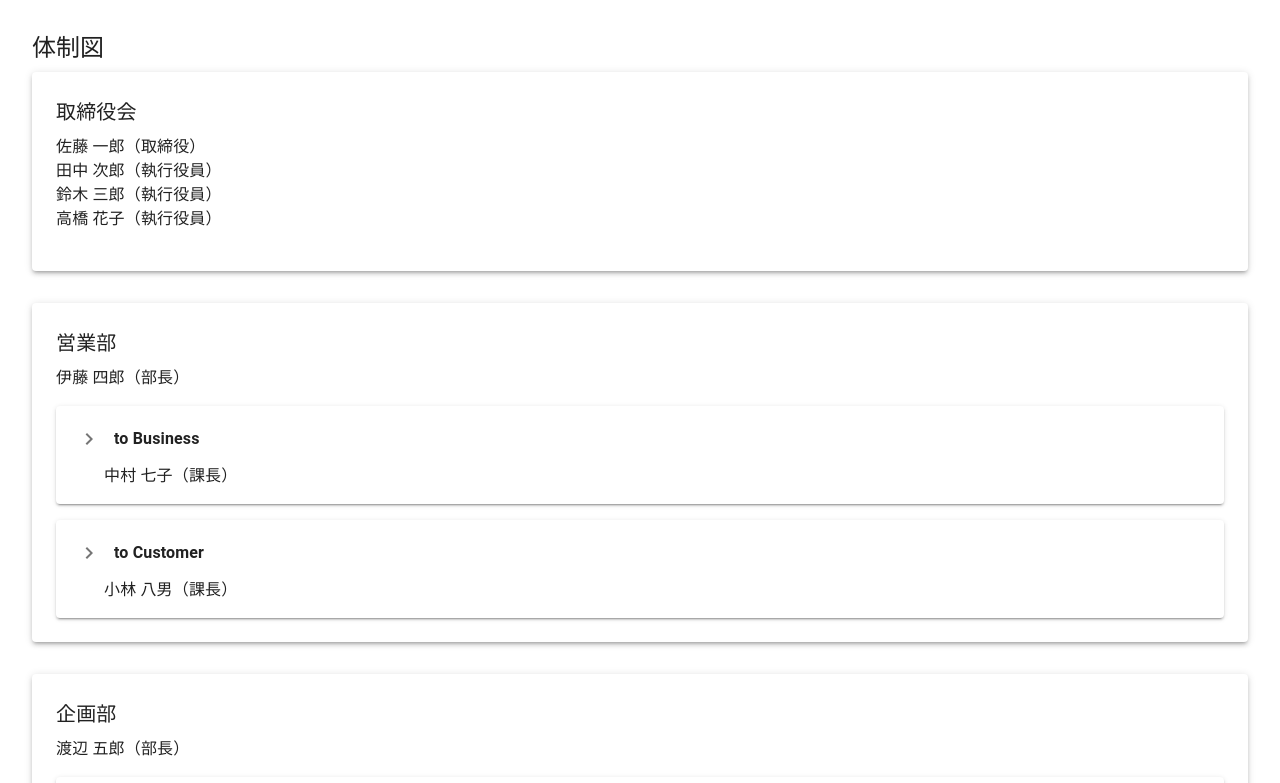
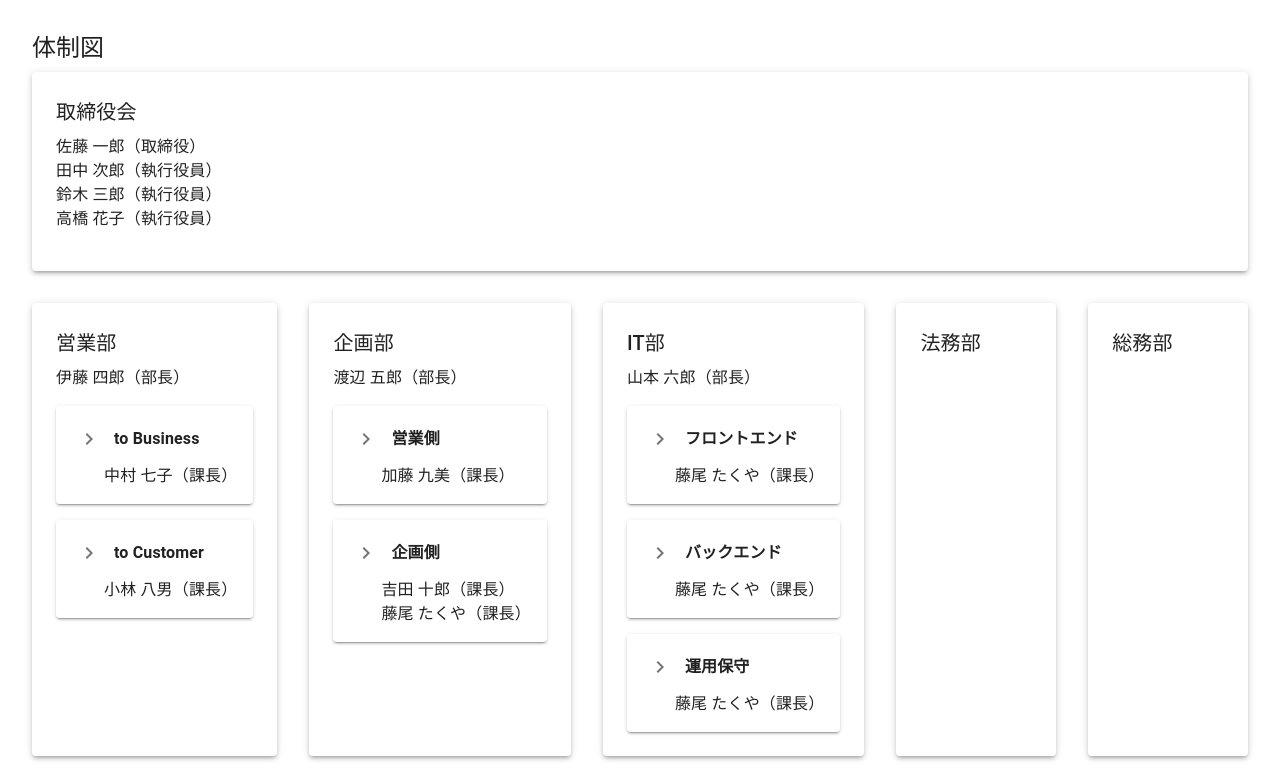
Before and after one commit to Taiga-422/hearine-app, a Next.js app: page /oz_info in a window 1280 px wide. Shown: the top 783 px of the page. Built offline with nearby package versions, Linux system fonts and the light colour scheme.

Commit message:
線ナシ体制図の完成

```diff
--- a/src/app/(private)/oz_info/dummy_data.ts
+++ b/src/app/(private)/oz_info/dummy_data.ts
@@ -1,3 +1,4 @@
+// 役職テーブル
 export const positions = [
   { id: "pos-1", title: "取締役", display_order: 1 },
   { id: "pos-2", title: "執行役員", display_order: 2 },
@@ -7,11 +8,14 @@ export const positions = [
   { id: "pos-6", title: "メンバー", display_order: 6 },
 ];
 
+// 部・課・チーム
 export const departments = [
   { id: "dep-1", name: "取締役会", parent_department_id: null, display_order: 1 },
   { id: "dep-2", name: "営業部", parent_department_id: "dep-1", display_order: 2 },
   { id: "dep-3", name: "企画部", parent_department_id: "dep-1", display_order: 3 },
   { id: "dep-4", name: "IT部", parent_department_id: "dep-1", display_order: 4 },
+  { id: "dep-5", name: "法務部", parent_department_id: "dep-1", display_order: 4 },
+  { id: "dep-6", name: "総務部", parent_department_id: "dep-1", display_order: 4 },
 ];
 
 export const sections = [
@@ -41,6 +45,7 @@ export const teams = [
   { id: "team-13", name: "法規対応", section_id: "sec-7", display_order: 4 },
 ];
 
+// 社員テーブル
 export const employees = [
   { id: "emp-1", last_name_kanji: "佐藤", first_name_kanji: "一郎", last_name_kana: "さとう", first_name_kana: "いちろう", position_id: "pos-1" },
   { id: "emp-2", last_name_kanji: "田中", first_name_kanji: "次郎", last_name_kana: "たなか", first_name_kana: "じろう", position_id: "pos-2" },
@@ -70,8 +75,10 @@ export const employees = [
   { id: "emp-26", last_name_kanji: "藤木", first_name_kanji: "美藻", last_name_kana: "ふじい", first_name_kana: "みほ", position_id: "pos-6" },
   { id: "emp-27", last_name_kanji: "藤村", first_name_kanji: "美世", last_name_kana: "ふじい", first_name_kana: "みほ", position_id: "pos-5" },
   { id: "emp-28", last_name_kanji: "藤蔵", first_name_kanji: "たつや", last_name_kana: "ふじい", first_name_kana: "みほ", position_id: "pos-5" },
+  { id: "emp-29", last_name_kanji: "藤尾", first_name_kanji: "たくや", last_name_kana: "ふじい", first_name_kana: "みほ", position_id: "pos-4" },
 ];
 
+// 社員と部・課・チームを紐づける中間テーブル
 export const department_employees = [
   { department_id: "dep-1", employee_id: "emp-1" },
   { department_id: "dep-1", employee_id: "emp-2" },
@@ -87,6 +94,10 @@ export const section_employees = [
   { section_id: "sec-2", employee_id: "emp-9" },
   { section_id: "sec-3", employee_id: "emp-10" },
   { section_id: "sec-4", employee_id: "emp-11" },
+  { section_id: "sec-5", employee_id: "emp-29" },
+  { section_id: "sec-6", employee_id: "emp-29" },
+  { section_id: "sec-7", employee_id: "emp-29" },
+  { section_id: "sec-4", employee_id: "emp-29" },
 ];
 
 export const team_employees = [
--- a/src/app/(private)/oz_info/page.tsx
+++ b/src/app/(private)/oz_info/page.tsx
@@ -1,6 +1,6 @@
 "use client";
 
-import { useState } from "react";
+import { useState, useMemo } from "react";
 import { Typography, Box, Paper, Stack, IconButton } from "@mui/material";
 import { ExpandMore, ChevronRight } from "@mui/icons-material";
 import {
@@ -13,52 +13,41 @@ import {
   section_employees,
   team_employees,
 } from "@/app/(private)/oz_info/dummy_data";
+import type { Department, Section, Team, Employee } from "@/types/organization";
 
-// === ユーティリティ関数 ===
-const getPositionTitle = (position_id: string) => {
-  return positions.find((p) => p.id === position_id)?.title || "";
+// Map作成
+const positionMap = new Map(positions.map((p) => [p.id, p.title]));
+const getPositionTitle = (position_id: string) => positionMap.get(position_id) || "";
+
+const createEmployeeMap = (pairs: { employee_id: string; [key: string]: string }[], keyName: string) => {
+  const map = new Map<string, Set<string>>();
+  for (const pair of pairs) {
+    const key = pair[keyName];
+    if (!map.has(key)) map.set(key, new Set());
+    map.get(key)?.add(pair.employee_id);
+  }
+  return map;
 };
 
-const sortEmployeesByPosition = (emps: typeof employees) => {
-  return emps.sort(
+const departmentEmployeeMap = createEmployeeMap(department_employees, "department_id");
+const sectionEmployeeMap = createEmployeeMap(section_employees, "section_id");
+const teamEmployeeMap = createEmployeeMap(team_employees, "team_id");
+
+const allTeamEmployeeIds = new Set(team_employees.map((te) => te.employee_id));
+
+const sortEmployeesByPosition = (emps: Employee[]) => {
+  return [...emps].sort(
     (a, b) =>
       (positions.find((p) => p.id === a.position_id)?.display_order ?? 99) -
       (positions.find((p) => p.id === b.position_id)?.display_order ?? 99)
   );
 };
 
-const getEmployeesByTeam = (team_id: string) => {
-  const empIds = team_employees
-    .filter((te) => te.team_id === team_id)
-    .map((te) => te.employee_id);
-  return employees.filter((e) => empIds.includes(e.id));
-};
-
-const getTeamsBySection = (section_id: string) => {
-  return teams.filter((t) => t.section_id === section_id).sort((a, b) => a.display_order - b.display_order);
-};
-
-const getSectionsByDepartment = (department_id: string) => {
-  return sections.filter((s) => s.department_id === department_id).sort((a, b) => a.display_order - b.display_order);
-};
-
-const getEmployeesBySection = (section_id: string) => {
-  const empIds = section_employees
-    .filter((se) => se.section_id === section_id)
-    .map((se) => se.employee_id);
-  return employees.filter((e) => empIds.includes(e.id));
-};
-
-const getEmployeesByDepartment = (department_id: string) => {
-  const empIds = department_employees
-    .filter((de) => de.department_id === department_id)
-    .map((de) => de.employee_id);
-  return employees.filter((e) => empIds.includes(e.id));
-};
-
-// === 表示用コンポーネント ===
-const TeamBox = ({ team }: { team: typeof teams[number] }) => {
-  const members = sortEmployeesByPosition(getEmployeesByTeam(team.id));
+const TeamBox = ({ team }: { team: Team }) => {
+  const memberIds = teamEmployeeMap.get(team.id) || new Set();
+  const members = sortEmployeesByPosition(
+    employees.filter((e) => memberIds.has(e.id))
+  );
 
   return (
     <Paper elevation={1} sx={{ p: 2, minWidth: 200 }}>
@@ -74,15 +63,21 @@ const TeamBox = ({ team }: { team: typeof teams[number] }) => {
   );
 };
 
-const SectionBox = ({ section }: { section: typeof sections[number] }) => {
+const SectionBox = ({ section }: { section: Section }) => {
   const [expanded, setExpanded] = useState(false);
   const toggleExpand = () => setExpanded((prev) => !prev);
 
-  const teamsInSection = getTeamsBySection(section.id);
-  const sectionMembers = sortEmployeesByPosition(getEmployeesBySection(section.id));
-  const noTeamMembers = sectionMembers.filter(
-    (m) => !team_employees.find((te) => te.employee_id === m.id)
+  const teamsInSection = useMemo(
+    () => teams.filter((t) => t.section_id === section.id).sort((a, b) => a.display_order - b.display_order),
+    [section.id]
   );
+
+  const sectionMemberIds = sectionEmployeeMap.get(section.id) || new Set();
+  const sectionMembers = sortEmployeesByPosition(
+    employees.filter((e) => sectionMemberIds.has(e.id))
+  );
+
+  const noTeamMembers = sectionMembers.filter((m) => !allTeamEmployeeIds.has(m.id));
 
   return (
     <Paper elevation={2} sx={{ p: 2, mb: 2 }}>
@@ -106,7 +101,7 @@ const SectionBox = ({ section }: { section: typeof sections[number] }) => {
       )}
 
       {expanded && (
-        <Stack direction="row" spacing={2} flexWrap="wrap" sx={{ mt: 2, ml: 4 }}>
+        <Stack spacing={2} flexWrap="wrap" sx={{ mt: 2, ml: 4 }}>
           {teamsInSection.map((team) => (
             <TeamBox key={team.id} team={team} />
           ))}
@@ -116,12 +111,24 @@ const SectionBox = ({ section }: { section: typeof sections[number] }) => {
   );
 };
 
-const DepartmentBox = ({ department }: { department: typeof departments[number] }) => {
-  const deptEmployees = sortEmployeesByPosition(getEmployeesByDepartment(department.id));
-  const sectionList = getSectionsByDepartment(department.id);
-  const noSectionMembers = deptEmployees.filter(
-    (e) => !section_employees.find((se) => se.employee_id === e.id)
+const DepartmentBox = ({ department }: { department: Department }) => {
+  const deptMemberIds = departmentEmployeeMap.get(department.id) || new Set();
+  const deptEmployees = sortEmployeesByPosition(
+    employees.filter((e) => deptMemberIds.has(e.id))
   );
+
+  const sectionsInDept = useMemo(
+    () => sections.filter((s) => s.department_id === department.id).sort((a, b) => a.display_order - b.display_order),
+    [department.id]
+  );
+
+  const sectionEmpIds = new Set(
+    section_employees
+      .filter((se) => se.section_id && sectionsInDept.some((s) => s.id === se.section_id))
+      .map((se) => se.employee_id)
+  );
+
+  const noSectionMembers = deptEmployees.filter((e) => !sectionEmpIds.has(e.id));
 
   return (
     <Paper elevation={3} sx={{ p: 3, width: "100%" }}>
@@ -140,7 +147,7 @@ const DepartmentBox = ({ department }: { department: typeof departments[number]
       )}
 
       <Stack spacing={2}>
-        {sectionList.map((section) => (
+        {sectionsInDept.map((section) => (
           <SectionBox key={section.id} section={section} />
         ))}
       </Stack>
@@ -148,20 +155,45 @@ const DepartmentBox = ({ department }: { department: typeof departments[number]
   );
 };
 
+const computeDepartmentDepths = (): Record<string, number> => {
+  const map: Record<string, number> = {};
+
+  const getDepth = (id: string): number => {
+    if (map[id] !== undefined) return map[id];
+    const dept = departments.find((d) => d.id === id);
+    if (!dept) return 0;
+    if (!dept.parent_department_id) return (map[id] = 0);
+    return (map[id] = getDepth(dept.parent_department_id) + 1);
+  };
+
+  for (const dept of departments) getDepth(dept.id);
+  return map;
+};
+
 export default function HomePage() {
-  const sortedDepartments = departments.sort((a, b) => a.display_order - b.display_order);
+  const deptDepthMap = computeDepartmentDepths();
+  const maxDepth = Math.max(...Object.values(deptDepthMap));
+
+  const sortedDepartments = useMemo(
+    () => departments.sort((a, b) => a.display_order - b.display_order),
+    []
+  );
 
   return (
-    <main style={{ padding: "2rem" }}>
+    <main style={{ padding: "2rem", overflowX: "auto", whiteSpace: "nowrap" }}>
       <Typography variant="h5" gutterBottom>
         体制図
       </Typography>
 
-      <Stack spacing={4}>
-        {sortedDepartments.map((dep) => (
-          <DepartmentBox key={dep.id} department={dep} />
-        ))}
-      </Stack>
+      {[...Array(maxDepth + 1)].map((_, depth) => (
+        <Stack key={depth} spacing={4} direction="row" sx={{ mb: 4 }}>
+          {sortedDepartments
+            .filter((dep) => deptDepthMap[dep.id] === depth)
+            .map((dep) => (
+              <DepartmentBox key={dep.id} department={dep} />
+            ))}
+        </Stack>
+      ))}
     </main>
   );
 }
--- /dev/null
+++ b/src/types/organization.ts
@@ -0,0 +1,36 @@
+interface DisplayOrderEntity {
+  display_order: number;
+}
+
+export interface Position extends DisplayOrderEntity {
+  id: string;
+  title: string;
+}
+
+export interface Department extends DisplayOrderEntity {
+  id: string;
+  name: string;
+  parent_department_id: string | null;
+}
+
+export interface Section extends DisplayOrderEntity {
+  id: string;
+  name: string;
+  department_id: string;
+}
+
+export interface Team extends DisplayOrderEntity {
+  id: string;
+  name: string;
+  section_id: string;
+}
+
+
+export interface Employee {
+  id: string;
+  first_name_kanji: string;
+  last_name_kanji: string;
+  first_name_kana?: string;
+  last_name_kana?: string;
+  position_id: string;
+}
```
